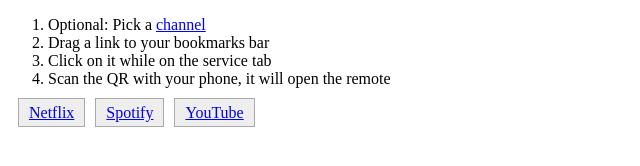
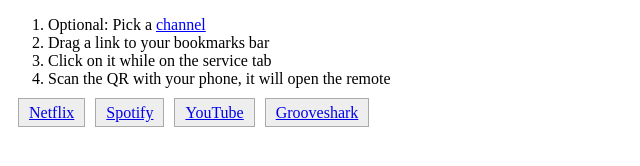
Before and after one commit to flesler/remote, a website: page static/bookmarklet.html in a window 1280 px wide. Shown: the whole page, without its empty margins (0-640 px from the left). Drawn offline with Linux system fonts and the light colour scheme.

Commit message:
Added Grooveshark

```diff
--- a/static/bookmarklet.html
+++ b/static/bookmarklet.html
@@ -57,6 +57,7 @@
 			addLink('Netflix', {play:32, 'volume-down':40, 'volume-up':38, 'step-forward':'.player-next-episode,.player-postplay-still-hover,.recentlyWatched a'});
 			addLink('Spotify', {'step-backward':'s+37', 'play-circle':32, 'step-forward':'s+39'});
 			addLink('YouTube', {play:'*+.ytp-button', 'volume-off':'.ytp-button-volume', 'fast-backward':'.ytp-button-prev', 'fast-forward':'.ytp-button-next'});
+			addLink('Grooveshark', {play:32, 'volume-down':'c+40', 'volume-up':'c+38', 'step-forward':'c+39', 'step-backward':'c+37'});
 		}
 		generate();
 		</script>
```
